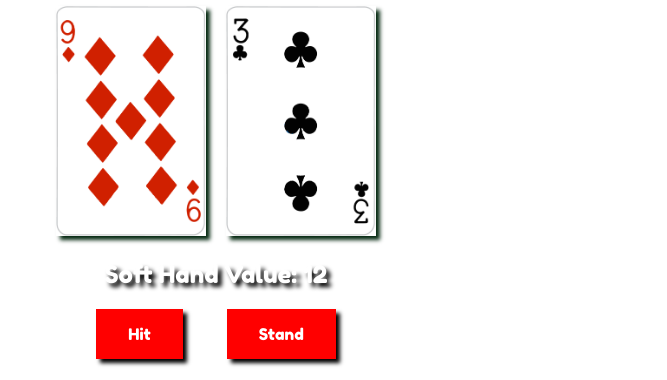
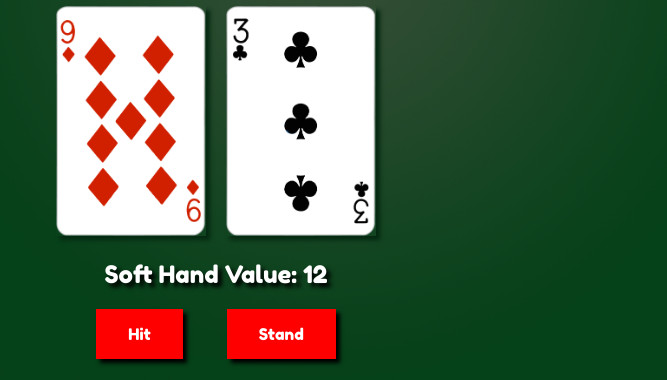
Before and after one commit to ParkerGits/Blackjack-by-Parker, a plain HTML site: page index.html in a window 1280 px wide. Shown: the part 472-852 px from the top of the page, without its empty margins (424-1091 px from the left). Drawn offline with Linux system fonts and the light colour scheme; the site is published under a folder, as on GitHub Pages, so addresses that start at the root find nothing.

Commit message:
background fix

```diff
--- a/css/styles.css
+++ b/css/styles.css
@@ -20,7 +20,7 @@ h1, h2 {
   font-weight: 100;
 }
 body {
-  background-image: url("/img/bg.png");
+  background-image: url(../img/bg.png);
   background-size: cover;
 }
 
```
